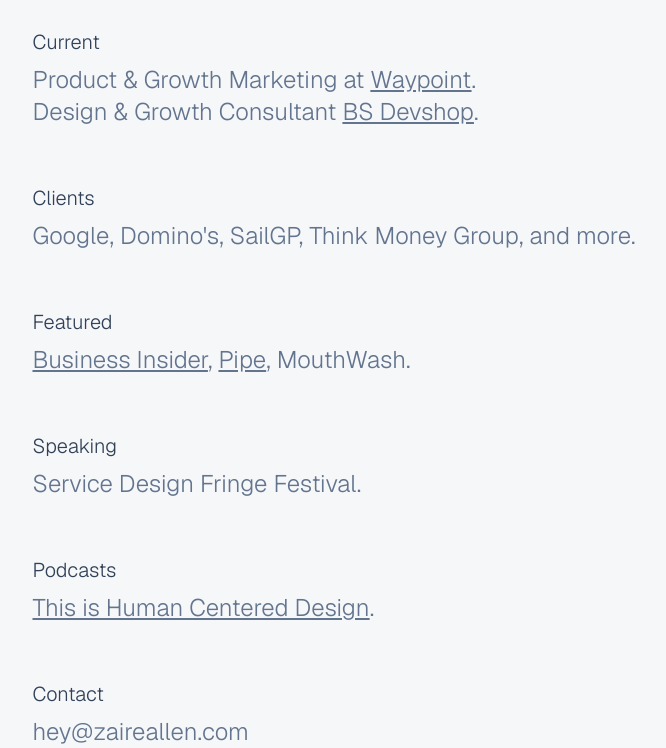
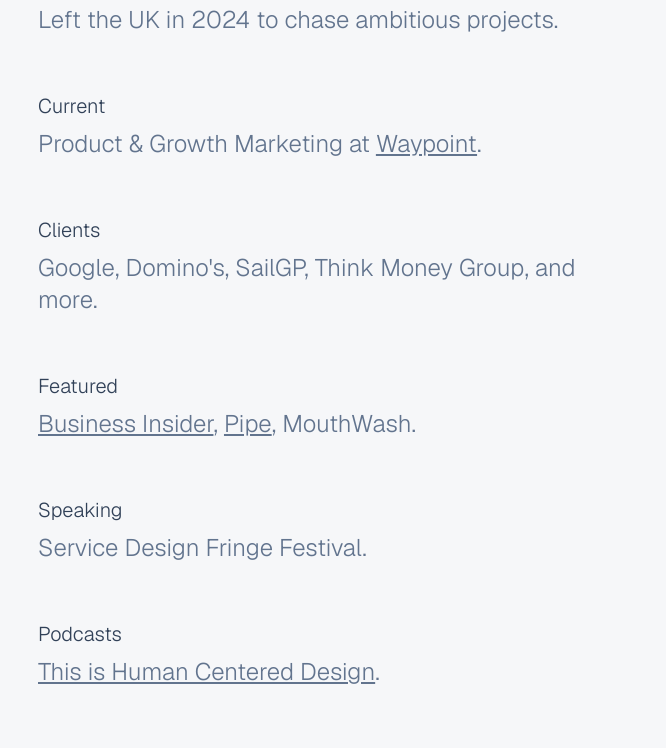
Before and after one commit to zaireallen/Zaire-Allen-Portfolio-2025, a React (Vite) app: page /about in a window 1280 px wide. Shown: the part 360-1108 px from the top of the page, without its empty margins (306-972 px from the left). Built offline with nearby package versions, Linux system fonts and the light colour scheme; a web font is replaced by a local one.

Commit message:
having issues getting alignment right with the header sections. off to bed

```diff
--- a/src/About.tsx
+++ b/src/About.tsx
@@ -6,7 +6,7 @@
 function About() {
   return (
     <>
-      <div className="flex flex-col items-center justify-center bg-[hsl(220,23%,97%)] dark:bg-neutral-950">
+      <div className="mx-auto flex flex-col items-center justify-center bg-[hsl(220,23%,97%)] dark:bg-neutral-950">
         <NavBar />
         <Header />
         <Timeline />
--- a/src/App.tsx
+++ b/src/App.tsx
@@ -1,7 +1,7 @@
 import './App.css'
 import NavBar from './components/ui/Navbar'
 import Work from './components/ui/Work'
-
+import { HeaderShort } from './components/ui/HeaderShort'
 function App() {
 
   // Main application component that renders the timeline
@@ -9,6 +9,7 @@
     <>
       <div className="mx-auto flex flex-col items-center justify-center bg-[hsl(220,23%,97%)] dark:bg-neutral-950">
         <NavBar />
+        <HeaderShort />
         <Work />
       </div>
     </>
--- a/src/components/ui/Header.tsx
+++ b/src/components/ui/Header.tsx
@@ -3,17 +3,20 @@
 export function Header() {
     return (
         <header>
-        <div className="max-w-5xl pt-40 px-4 md:px-8 lg:px-10 z-40">
+        <div className="w-full max-w-2xl mx-auto pt-40 px-4 md:px-8 lg:px-10 z-40">
             <section className="mt-10">
                 <h2 className="text-xl tracking-normal font-light mb-2 text-slate-700 dark:text-slate-100 max-w-xl">
                     Zaire Allen
                 </h2>
                 <div className="flex flex-col gap-2">
-                    <h1 className="text-slate-500 dark:text-slate-100 font-light text-2xl max-w-4xl pb-4">
+                    <h1 className="text-slate-500 dark:text-slate-100 font-light text-2xl pb-4">
                         New York City based Design Engineer.
-                        <br />
+
+                        <br /> <br />
+
                         Love being hands on with product, sales & marketing.
-                        <br />
+
+                        <br /> <br />
                         Left the UK in 2024 to chase ambitious projects.
 
                     </h1>
@@ -24,22 +27,13 @@
                 <h2 className="text-xl tracking-normal font-light mb-2 text-slate-700 dark:text-slate-100 max-w-xl">
                     Current
                 </h2>
-                <h1 className="text-slate-500 dark:text-slate-100 font-light text-2xl max-w-4xl pb-4">
+                <h1 className="text-slate-500 dark:text-slate-100 font-light text-2xl pb-4">
                     Product & Growth Marketing at {" "}
 
                     <LinkPreview
                     url="https://www.waypointdaily.com"
-                    imageSrc="src/assets/WaypointMeta.webp"
+                    imageSrc="src/assets/work/Waypoint/Waypoint - Marketing Site - Desktop 1.webp"
                     isStatic>Waypoint</LinkPreview>.
-
-                    <br />
-
-                    Design & Growth Consultant {" "}
-
-                    <LinkPreview
-                    url="https://www.bs-devshop.com/"
-                    imageSrc="src/assets/BSDevshop.webp"
-                    isStatic>BS Devshop</LinkPreview>.
                 </h1>
             </section>
 
@@ -47,7 +41,7 @@
                 <h2 className="text-xl tracking-normal font-light mb-2 text-slate-700 dark:text-slate-100 max-w-xl">
                     Clients
                 </h2>
-                <h1 className="text-slate-500 dark:text-slate-100 font-light text-2xl max-w-4xl pb-4">
+                <h1 className="text-slate-500 dark:text-slate-100 font-light text-2xl pb-4">
                     Google, Domino's, SailGP, Think Money Group, and more.
                 </h1>
             </section>
@@ -56,7 +50,7 @@
                 <h2 className="text-xl tracking-normal font-light mb-2 text-slate-700 dark:text-slate-100 max-w-xl">
                     Featured
                 </h2>
-                <h1 className="text-slate-500 dark:text-slate-100 font-light text-2xl max-w-4xl pb-4">
+                <h1 className="text-slate-500 dark:text-slate-100 font-light text-2xl pb-4">
                     <LinkPreview
                         url="https://www.businessinsider.com/ux-designer-love-circular-tips-breaking-into-tech-2021-8"
                         imageSrc="src/assets/ZaireAllenBusinessInsider.webp"
@@ -67,7 +61,7 @@
 
                     <LinkPreview
                         url="https://www.waypointdaily.com"
-                        imageSrc="src/assets/PipeZaire.webp"
+                        imageSrc="src/assets/timeline/PipeZaire.webp"
                         isStatic>Pipe
                     </LinkPreview>
 
@@ -81,7 +75,7 @@
                 <h2 className="text-xl tracking-normal font-light mb-2 text-slate-700 dark:text-slate-100 max-w-xl">
                     Speaking
                 </h2>
-                <h1 className="text-slate-500 dark:text-slate-100 font-light text-2xl max-w-4xl pb-4">
+                <h1 className="text-slate-500 dark:text-slate-100 font-light text-2xl pb-4">
                     Service Design Fringe Festival.
                 </h1>
             </section>
@@ -90,7 +84,7 @@
                 <h2 className="text-xl tracking-normal font-light mb-2 text-slate-700 dark:text-slate-100 max-w-xl">
                     Podcasts
                 </h2>
-                <h1 className="text-slate-500 dark:text-slate-100 font-light text-2xl max-w-4xl pb-4">
+                <h1 className="text-slate-500 dark:text-slate-100 font-light text-2xl pb-4">
                     <LinkPreview
                     url="https://www.thisishcd.com/episode/zaire-allen-changing-the-face-of-design#transcript"
                     imageSrc="src/assets/ThisIsHCD.webp"
@@ -102,7 +96,7 @@
                 <h2 className="text-xl tracking-normal font-light mb-2 text-slate-700 dark:text-slate-100 max-w-xl">
                     Contact
                 </h2>
-                <h1 className="text-slate-500 dark:text-slate-100 font-light text-2xl max-w-4xl pb-4">
+                <h1 className="text-slate-500 dark:text-slate-100 font-light text-2xl pb-4">
                     <a href="mailto:hey@zaireallen.com">hey@zaireallen.com</a>
                 </h1>
             </section>
--- /dev/null
+++ b/src/components/ui/HeaderShort.tsx
@@ -0,0 +1,27 @@
+export function HeaderShort() {
+    return (
+        <header>
+        <div className="w-full max-w-2xl mx-auto pt-40 px-4 md:px-8 lg:px-10 z-40">
+            <section className="mt-10">
+                <h2 className="text-xl tracking-normal font-light mb-2 text-slate-700 dark:text-slate-100 max-w-xl">
+                    hey
+                </h2>
+                <div className="flex flex-col gap-2">
+                    <h1 className="text-slate-500 dark:text-slate-100 font-light text-2xl pb-4">
+                        I'm Zaire, a New York City based Design Engineer.
+
+                        <br /> <br />
+
+                        I love product, sales & marketing.
+
+                        <br /> <br />
+                        Left the UK in 2024 to chase ambitious projects.
+
+                    </h1>
+                </div>
+            </section>
+
+        </div>
+      </header>
+    )
+}
--- a/src/components/ui/Navbar.tsx
+++ b/src/components/ui/Navbar.tsx
@@ -5,6 +5,7 @@
 function Navbar() {
     const location = useLocation();
     const [hovered, setHovered] = useState<string | null>(null);
+    const [githubHover, setGithubHover] = useState(false);
 
     // Helper to determine which link should show the indicator
     const getIndicator = (path: string) => {
@@ -65,14 +66,28 @@
                                 />
                             )}
                         </div>
+                        <div className="relative">
                             <a href="https://github.com/ZaireAllen" target="_blank" rel="noopener noreferrer">
-                            <button className="relative inline-flex h-12 w-24 overflow-hidden rounded-full p-[1px] focus:outline-none focus:ring-2 focus:ring-slate-400 focus:ring-offset-2 focus:ring-offset-slate-50">
+                                <button
+                                    className="relative inline-flex h-12 w-24 overflow-hidden rounded-full p-[1px] focus:outline-none focus:ring-2 focus:ring-slate-400 focus:ring-offset-2 focus:ring-offset-slate-50"
+                                    onMouseEnter={() => setGithubHover(true)}
+                                    onMouseLeave={() => setGithubHover(false)}
+                                >
+                                    {!githubHover ? (
                                         <span className="absolute inset-[-1000%] animate-[spin_2s_linear_infinite] bg-[conic-gradient(from_90deg_at_50%_50%,#E2CBFF_0%,#393BB2_50%,#E2CBFF_100%)]" />
+                                    ) : (
+                                        <motion.div
+                                            layoutId="nav-indicator"
+                                            className="absolute left-1/2 top-1/2 -translate-x-1/2 -translate-y-1/2 w-3 h-3 bg-slate-900 dark:bg-white rounded-full"
+                                            transition={{ type: 'spring', stiffness: 300, damping: 12, mass: 0.5 }}
+                                        />
+                                    )}
                                     <span className="inline-flex h-full w-full cursor-pointer items-center justify-center rounded-full dark:bg-slate-950 bg-slate-50 dark:text-neutral-100 text-slate-800 px-3 py-1 text-sm font-medium backdrop-blur-3xl">
                                         github
                                     </span>
                                 </button>
                             </a>
+                        </div>
                     </section>
                 </div>
             </div>
--- a/src/components/ui/Work.tsx
+++ b/src/components/ui/Work.tsx
@@ -2,7 +2,7 @@
 
 function Work() {
     return (
-        <div className=" w-full pt-40 pb-6 px-2 md:px-8 lg:px-6">
+        <div className="w-full pt-40 pb-6 px-2 md:px-8 lg:px-6">
             <section className="mt-10">
                 {/* Grid of work items */}
                 <div className="flex flex-col gap-6">
```
Also changed, not shown: 1 other file (tests, documents, lock files or other folders). Lines whose indentation alone changed are shown as unchanged.
